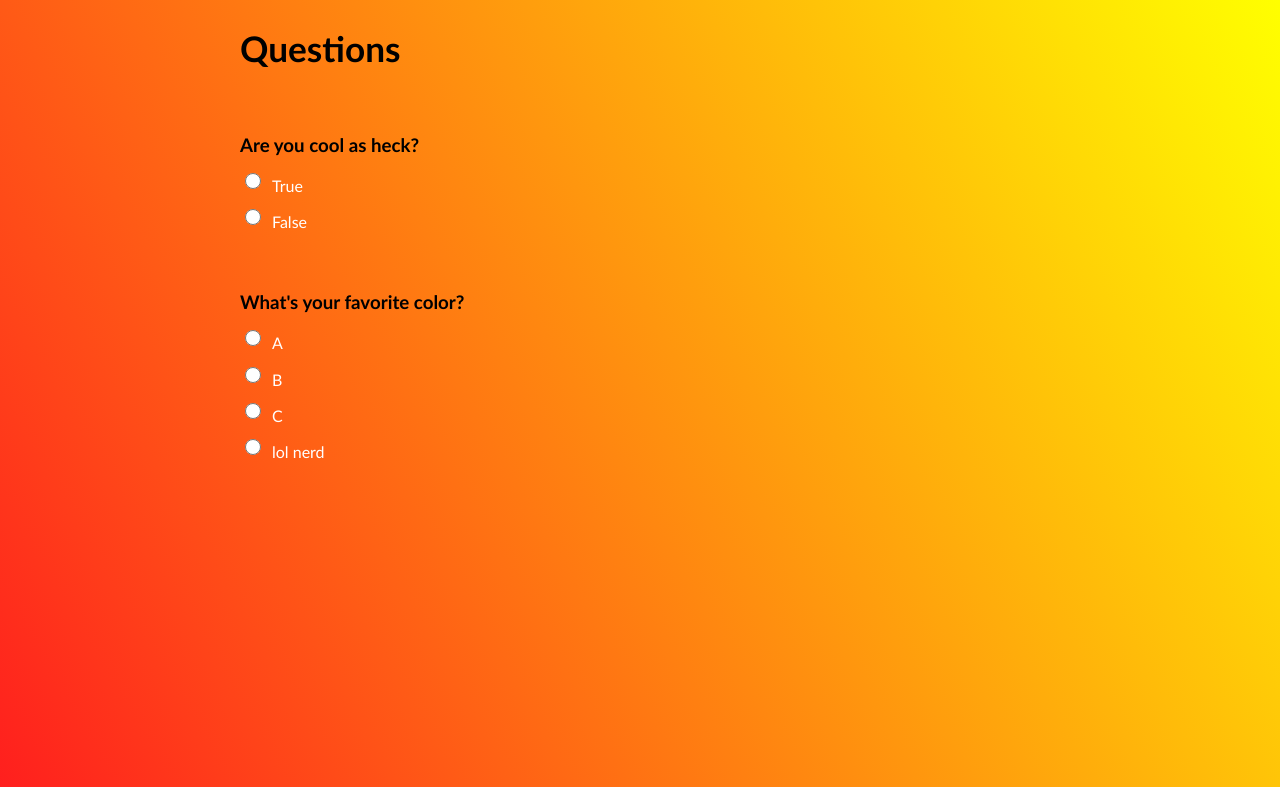
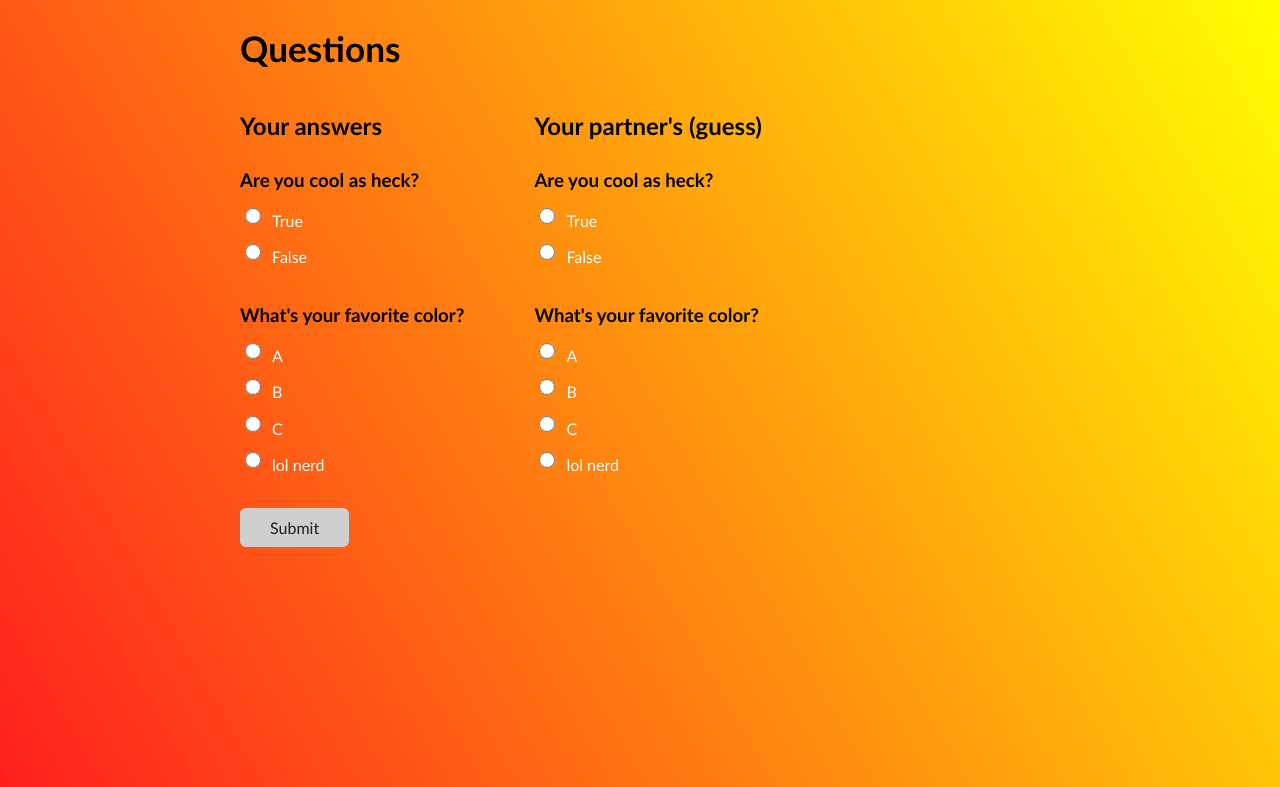
Before and after one commit to aerobinsonIV/question-game, a Flask app: template templates/questions.html in a window 1280 px wide. Shown: the top 787 px of the page. Run offline with Flask 3, Linux system fonts and the light colour scheme; the template is opened without the code that fills it, so the values that code supplies are empty; some web fonts are replaced.

Commit message:
added guess option to questions, and ability to search for all chosen answers

```diff
--- a/templates/questions.html
+++ b/templates/questions.html
@@ -11,7 +11,14 @@
 
 <body>
     <h1>Questions</h1>
-    <div id="TEST"></div>
+    <div id="mine" style="float: left; overflow:auto; margin-right:70px">
+        <h2>Your answers</h2>
+    </div>
+    <div id="theirs" style="overflow:auto;">
+        <h2>Your partner's (guess)</h2>
+    </div>
+    <br>
+    <button onclick="getResponses()">Submit</button>
 </body>
 
   <script>
@@ -21,14 +28,16 @@
     questions[1].question = "What's your favorite color?";
     questions[0].choices= ['True','False'];
     questions[1].choices =['A','B','C','lol nerd'];
+    questions[0].question_id = 5; //etc
     for (let i = 0; i < questions.length; i++) {
         let C = document.createElement("div");
-        document.getElementById("TEST").appendChild(C);
+        document.getElementById("mine").appendChild(C);
         //C.style = 'transform: scale(0.65); position: relative; top: -100px;';
-        C.appendChild(document.createElement("br"));
+        //C.appendChild(document.createElement("br"));
         let q = document.createElement("h3");
         C.appendChild(q);
         q.textContent = questions[i].question;
+        q.question_id = questions[i].question_id;
         for (let j = 0; j < questions[i].choices.length; j++){
             a = document.createElement("div");
             a.style ="padding: 10px";
@@ -42,11 +51,79 @@
             choice.type='radio';
             choice.name=i.toString();
             choice.id=i.toString()+"+"+j.toString();
+            choice.className = 'choice';
+            choice.question_id=questions[i].question_id;
+            choice.index = j;
+            choice.mine = true;
             style='transform: scale(1.6); margin-right: 10px; vertical-align: middle; margin-top: -2px;';
             C.appendChild(document.createElement("br"));
         }
         document.createElement("hr");
     }
 
+
+    let questions2 =[{},{}];
+    questions2[0].question = "Are you cool as heck?";
+    questions2[1].question = "What's your favorite color?";
+    questions2[0].choices= ['True','False'];
+    questions2[1].choices =['A','B','C','lol nerd'];
+    questions2[0].question_id = 5; //etc
+    for (let i = 0; i < questions2.length; i++) {
+        let C = document.createElement("div");
+        document.getElementById("theirs").appendChild(C);
+        //C.style = 'transform: scale(0.65); position: relative; top: -100px;';
+        //C.appendChild(document.createElement("br"));
+        let q = document.createElement("h3");
+        C.appendChild(q);
+        q.textContent = questions2[i].question;
+        q.question_id = questions2[i].question_id;
+        for (let j = 0; j < questions2[i].choices.length; j++){
+            a = document.createElement("div");
+            a.style ="padding: 10px";
+            lab = document.createElement("label");
+            lab.for =i.toString()+j.toString()+"t";
+            lab.style='padding:5px;'
+            lab.innerText=questions2[i].choices[j];
+            choice = document.createElement("input");
+            C.appendChild(choice);
+            C.appendChild(lab);
+            choice.type='radio';
+            choice.name=i.toString()+"t";
+            choice.id=i.toString()+"+"+j.toString()+"t";
+            choice.className = 'choice';
+            choice.question_id=questions2[i].question_id;
+            choice.index = j;
+            choice.mine = false;
+            style='transform: scale(1.6); margin-right: 10px; vertical-align: middle; margin-top: -2px;';
+            C.appendChild(document.createElement("br"));
+        }
+        document.createElement("hr");
+    }
+
+    function getResponses(){
+        let answers = document.getElementsByClassName('choice');
+        let myResponses = [];
+        let myGuesses = [];
+        for (let i = 0; i < answers.length; i++){
+            if (answers[i].checked){
+                console.log("SNARF");
+                let res = {};
+                res.my_answer = answers[i].index;
+                res.their_answer = 0;
+                res.question_id = answers[i].question_id;
+                if (answers[i].mine){
+                    myResponses.push(res)
+                }
+                else {
+                    myGuesses.push(res)
+                }
+            }
+        }
+        console.log(myResponses);
+        console.log(myGuesses);
+    }
+
+
+
   </script>
 </html>
```
